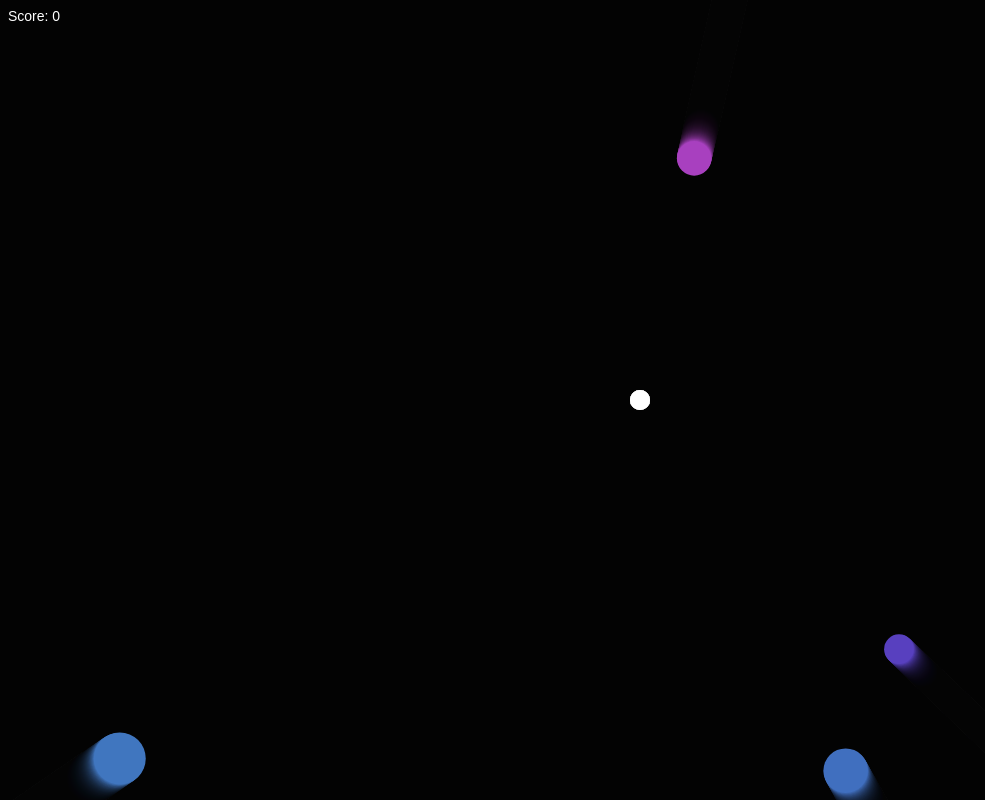
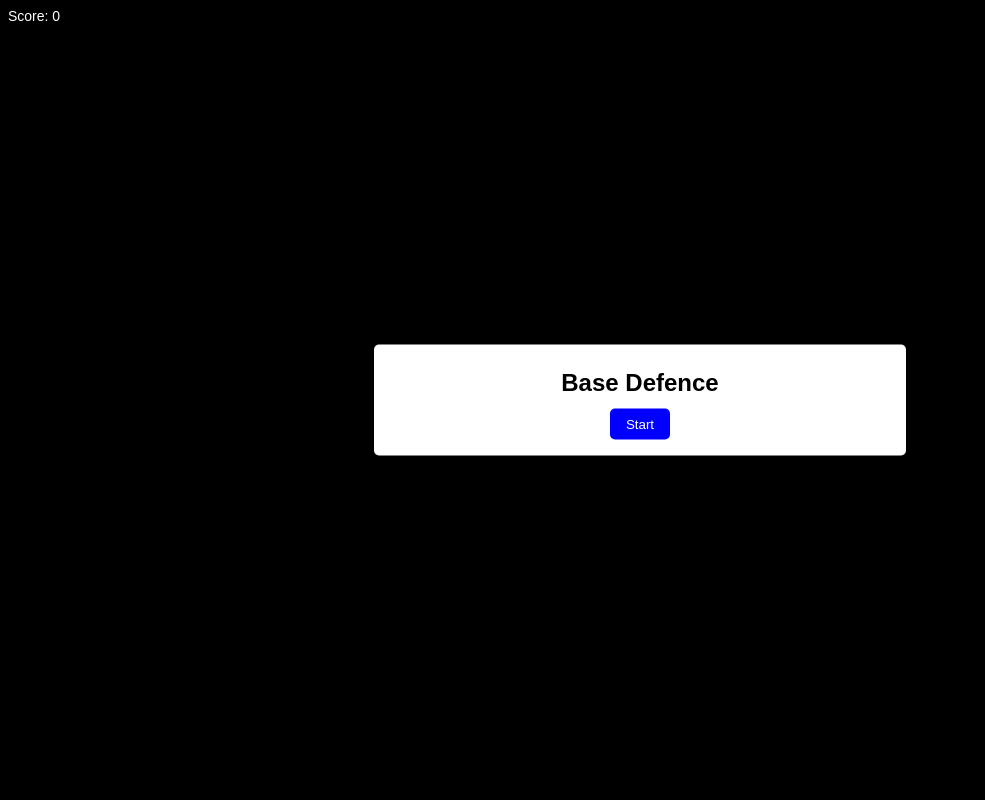
Before and after one commit to triledev/canvas-game, a plain HTML site: page index.html in a window 1280 px wide. Shown: the whole page, without its empty margins (0-985 px from the left). Drawn offline with nearby package versions, Linux system fonts and the light colour scheme.

Commit message:
add game start capability

```diff
--- a/index.html
+++ b/index.html
@@ -2,19 +2,50 @@
     body {
         margin: 0;
         font-family: sans-serif;
+        background-color: black;
     }
 </style>
-<div
-    style="
-    position: absolute;
-    color: white;
-    padding: 8px;
-    font-size: 14px;
-    user-select: none;
-    "
->
+
+<div style="
+        position: absolute;
+        color: white;
+        padding: 8px;
+        font-size: 14px;
+        user-select: none;
+        ">
     <span>Score: <span id="scoreEl">0</span></span>
 </div>
+
+<div id="startModalEl" style="
+        /* display: none; */
+        position: absolute;
+        background-color: white;
+        top: 50%;
+        transform: translate(-50%, -50%);
+        left: 50%;
+        padding: 16px;
+        max-width: 500px;
+        width: 100%;
+        text-align: center;
+        border-radius: 5px;
+        ">
+    <h1 id="startModalTitleEl" style="
+            font-size: 24px;
+            margin-bottom: 0;
+            margin-top: 8px;
+            ">Base Defence</h1>
+    <button id="startButtonEl" style="
+            margin-top: 12px;
+            background-color: blue;
+            border: none;
+            color: white;
+            padding: 8px 16px;
+            border-radius: 5px;
+            cursor: pointer;
+            ">Start</button>
+</div>
+
+
 
 <div
     id="modalEl"
--- a/index.js
+++ b/index.js
@@ -6,6 +6,8 @@ const scoreEl = document.querySelector('#scoreEl')
 const modalEl = document.querySelector('#modalEl')
 const modalScoreEl = document.querySelector('#modalScoreEl')
 const buttonEl = document.querySelector('#buttonEl')
+const startButtonEl = document.querySelector('#startButtonEl')
+const startModalEl = document.querySelector('#startModalEl')
 
 canvas.width = innerWidth
 canvas.height = innerHeight
@@ -256,5 +258,9 @@ buttonEl.addEventListener('click', (event) => {
     modalEl.style.display = 'none'
 })
 
-animate()
-spawnEnemies()
+startButtonEl.addEventListener('click', () => {
+    init()
+    animate()
+    spawnEnemies()
+    startModalEl.style.display = 'none'
+})
```
